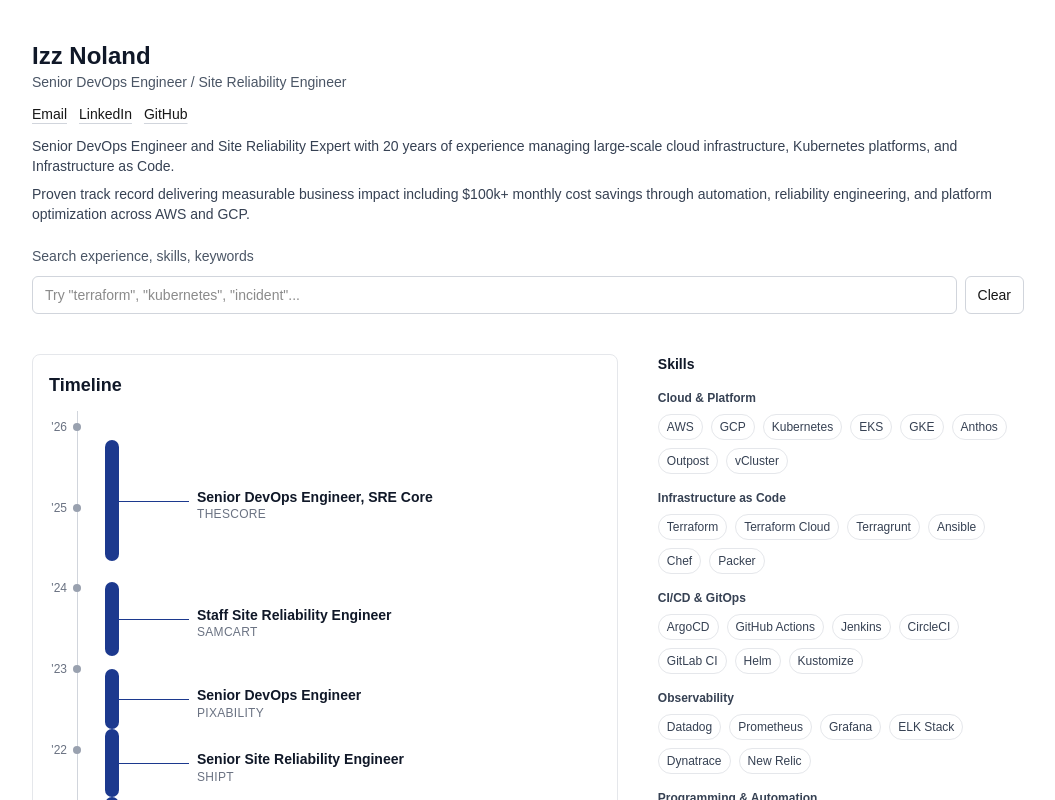
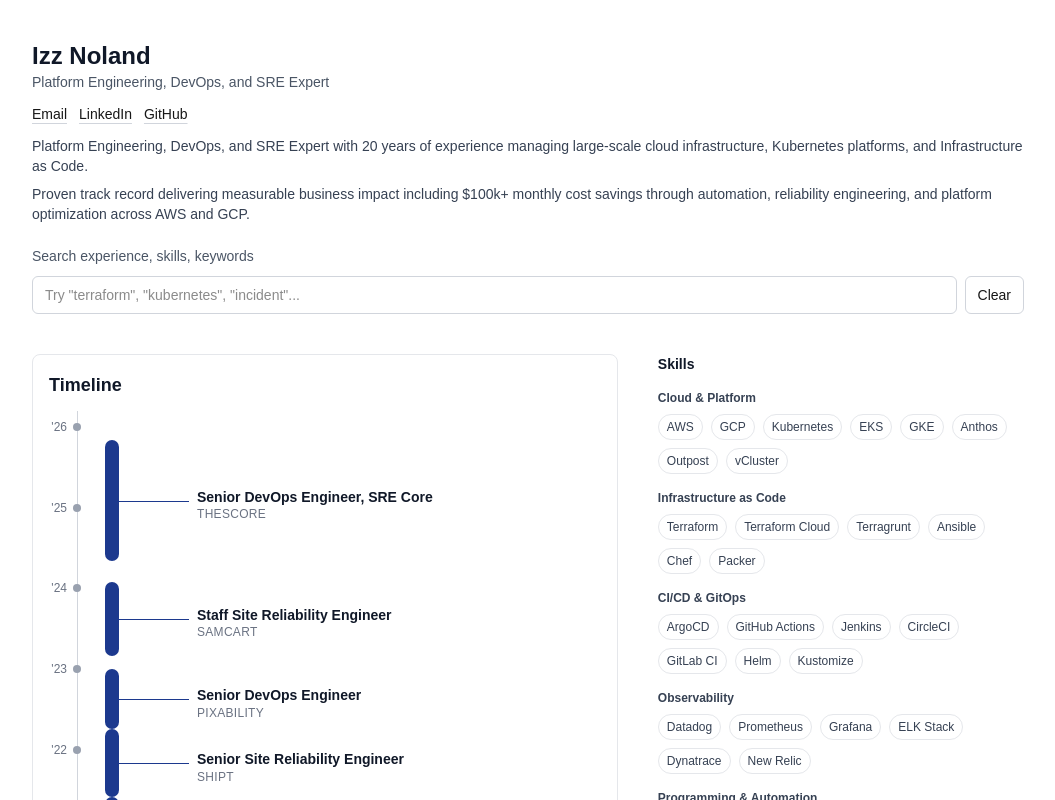
Before and after one commit to izz-linux/portfolio, a Next.js app: page / in a window 1280 px wide. Shown: the top 800 px of the page, without its empty margins (112-1167 px from the left). Built offline with nearby package versions, Linux system fonts and the light colour scheme.

Commit message:
Izz/update metadata (#5)
* update metadata

* update metadata more

```diff
--- a/app/layout.tsx
+++ b/app/layout.tsx
@@ -13,13 +13,13 @@
 });
 
 export const metadata: Metadata = {
-  title: "Izz Noland - Senior DevOps Engineer",
-  description: "Interactive portfolio and resume of Izz Noland, a Senior DevOps Engineer and Site Reliability Expert with 20 years of experience managing large-scale cloud infrastructure, Kubernetes platforms, and Infrastructure as Code.",
+  title: "Izz Noland - Platform Engineering, DevOps, and SRE Expert",
+  description: "Interactive portfolio and resume of Izz Noland, a Platform Engineer and Site Reliability Expert with 20 years of experience managing large-scale cloud infrastructure, Kubernetes platforms, and Infrastructure as Code.",
   keywords: ["DevOps", "Site Reliability Engineering", "SRE", "Kubernetes", "AWS", "GCP", "Infrastructure as Code", "Terraform", "Cloud Infrastructure"],
   authors: [{ name: "Izz Noland" }],
   openGraph: {
-    title: "Izz Noland - Senior DevOps Engineer",
-    description: "Interactive portfolio showcasing 20 years of DevOps and SRE experience",
+    title: "Izz Noland - Platform Engineering, DevOps, and SRE Expert",
+    description: "Interactive portfolio showcasing 20 years of DevOps, SRE, and Infrastructure experience",
     type: "website",
   },
 };
--- a/data/profile.json
+++ b/data/profile.json
@@ -1,13 +1,13 @@
 {
   "name": "Izz Noland",
-  "headline": "Senior DevOps Engineer / Site Reliability Engineer",
+  "headline": "Platform Engineering, DevOps, and SRE Expert",
   "links": [
     { "label": "Email", "href": "mailto:izz@linux.com" },
     { "label": "LinkedIn", "href": "https://www.linkedin.com/in/izznoland/" },
     { "label": "GitHub", "href": "https://github.com/izz-linux" }
   ],
   "summary": [
-    "Senior DevOps Engineer and Site Reliability Expert with 20 years of experience managing large-scale cloud infrastructure, Kubernetes platforms, and Infrastructure as Code.",
+    "Platform Engineering, DevOps, and SRE Expert with 20 years of experience managing large-scale cloud infrastructure, Kubernetes platforms, and Infrastructure as Code.",
     "Proven track record delivering measurable business impact including $100k+ monthly cost savings through automation, reliability engineering, and platform optimization across AWS and GCP."
   ],
   "experience": [
```
